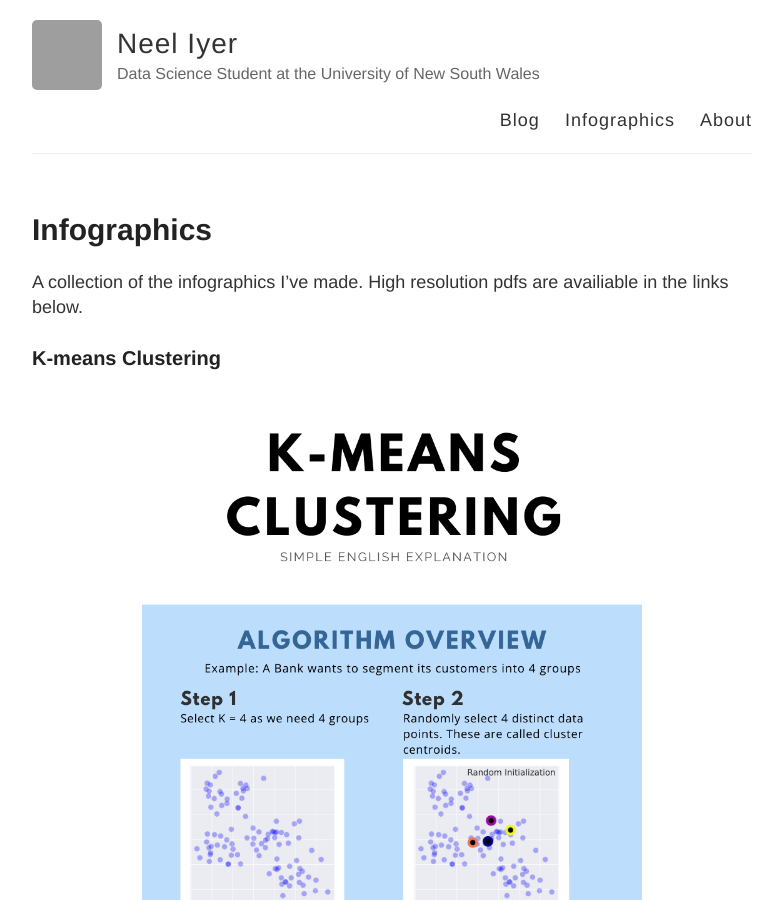
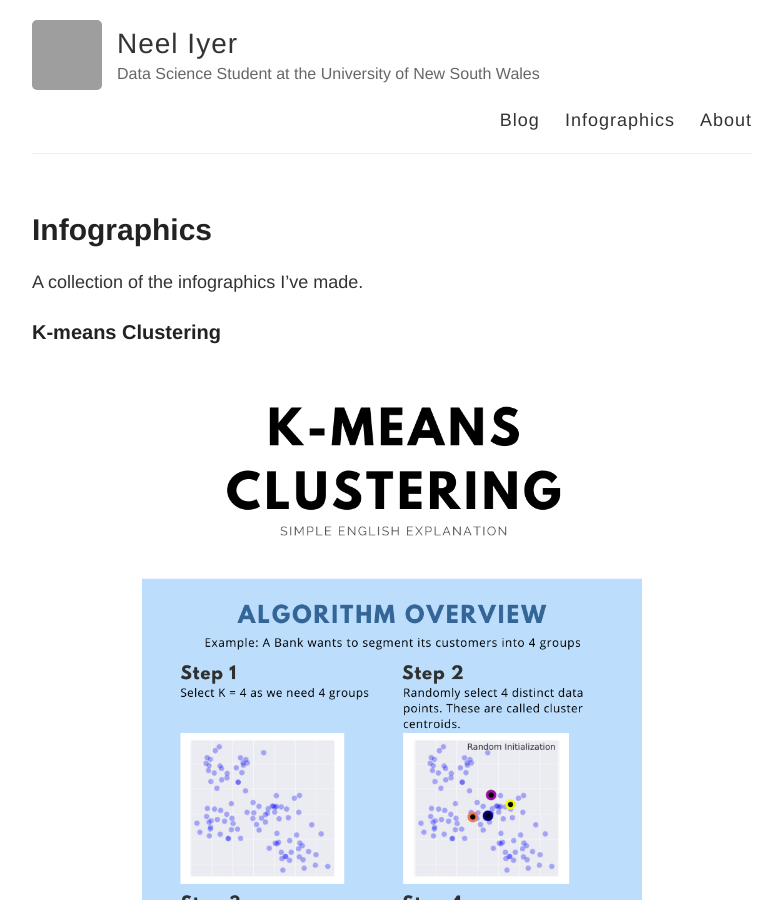
Before and after one commit to neelriyer/neelriyer.github.io, a Jekyll site: the page built from infographics.md, in a window 1280 px wide and 900 px high. Shown: the whole window, without its empty margins (248-1031 px from the left). Built offline with Jekyll 4.4.1, drawn with Linux system fonts in a browser that asks for light colours; grey boxes are pictures that could not be loaded.

```diff
--- a/infographics.md
+++ b/infographics.md
@@ -4,7 +4,7 @@
 permalink: /infographics/
 ---
 
-A collection of the infographics I've made. High resolution pdfs are availiable in the links below.
+A collection of the infographics I've made.
 
 ### K-means Clustering
 
```
